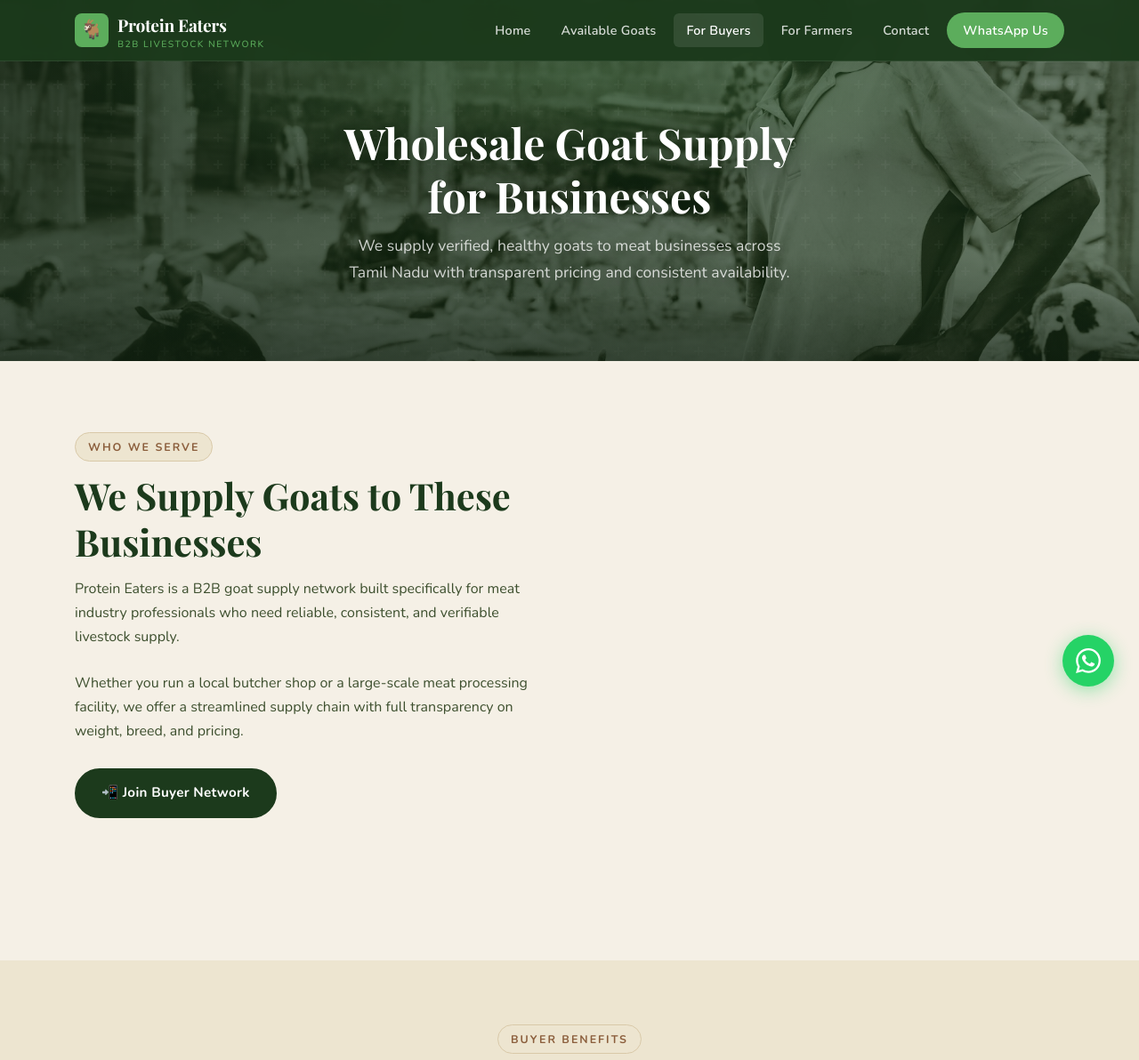
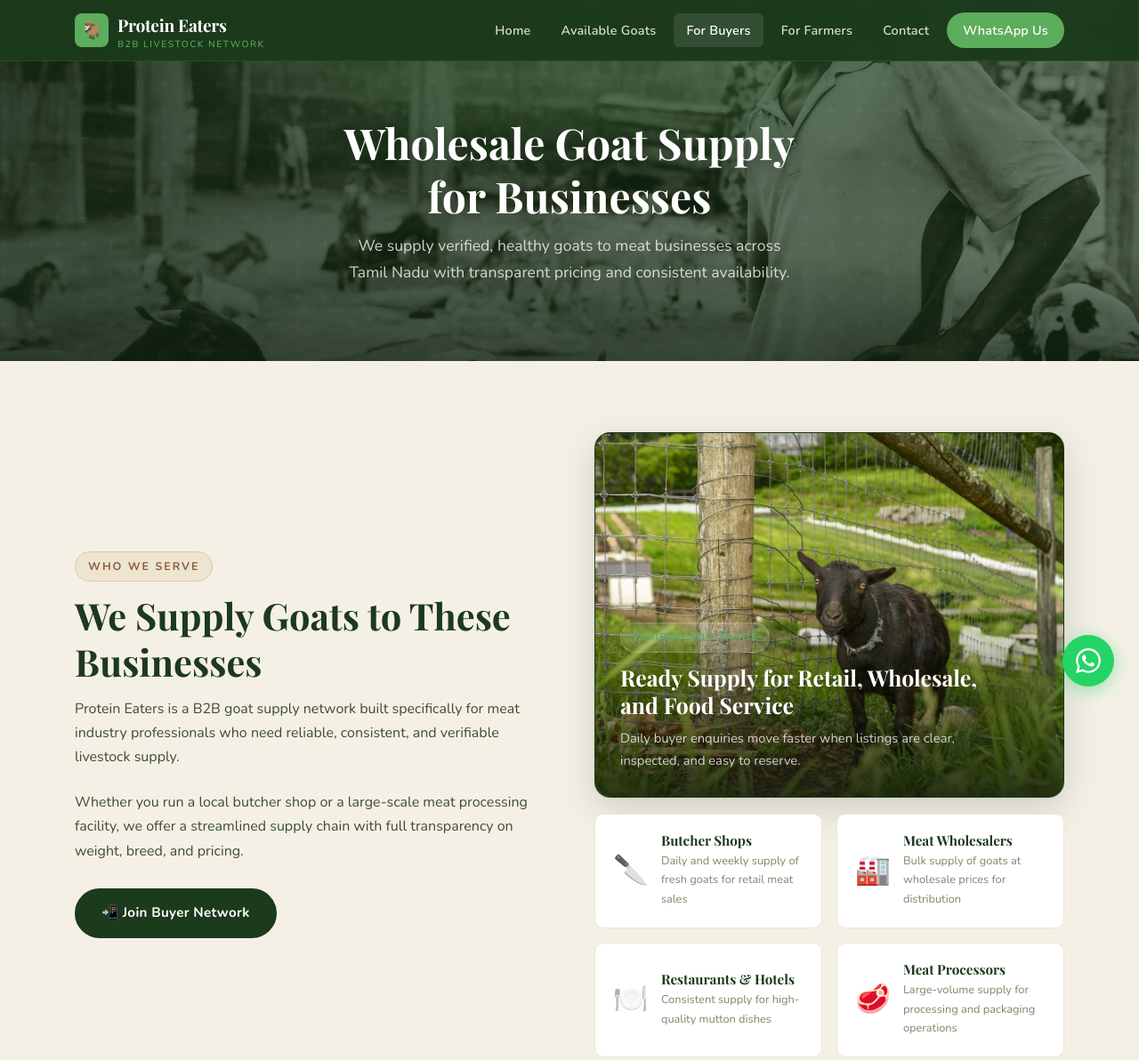
Before and after one commit to Ascendlabs-webs/Goat, a plain HTML site: page buyers.html in a window 1280 px wide. Shown: the top 1192 px of the page at 89% size. Drawn offline with nearby package versions, Linux system fonts and the light colour scheme.

Commit message:
Add files via upload
phhoyo upgrade

```diff
--- a/buyers.html
+++ b/buyers.html
@@ -59,6 +59,16 @@
         <a href="https://wa.me/91XXXXXXXXXX?text=I%20want%20to%20join%20the%20Protein%20Eaters%20buyer%20network." class="btn btn-primary" target="_blank" rel="noopener">📲 Join Buyer Network</a>
       </div>
 
+      <div class="buyers-side">
+        <div class="buyers-visual-card fade-up">
+          <img src="assets/buyers-network.jpg" alt="Goats gathered in a livestock market for business buyers" class="buyers-visual-image" loading="lazy" decoding="async" />
+          <div class="buyers-visual-overlay">
+            <div class="buyers-visual-chip">Verified for Trade</div>
+            <h3>Ready Supply for Retail, Wholesale, and Food Service</h3>
+            <p>Daily buyer enquiries move faster when listings are clear, inspected, and easy to reserve.</p>
+          </div>
+        </div>
+
         <div class="buyer-types-grid stagger-children">
           <div class="buyer-type-card">
             <div class="buyer-type-icon">🔪</div>
@@ -86,6 +96,7 @@
             <div>
               <h4>Meat Processors</h4>
               <p>Large-volume supply for processing and packaging operations</p>
+            </div>
           </div>
         </div>
       </div>
--- a/script.js
+++ b/script.js
@@ -40,6 +40,15 @@ document.addEventListener('DOMContentLoaded', function () {
     }
   });
 
+  /* ── Staggered children fade ── */
+  document.querySelectorAll('.stagger-children').forEach(parent => {
+    const children = parent.querySelectorAll(':scope > *');
+    children.forEach((child, i) => {
+      child.classList.add('fade-up');
+      child.style.transitionDelay = `${i * 0.1}s`;
+    });
+  });
+
   /* ── Scroll-triggered fade-up ── */
   const fadeEls = document.querySelectorAll('.fade-up');
   if (fadeEls.length) {
@@ -54,15 +63,6 @@ document.addEventListener('DOMContentLoaded', function () {
 
     fadeEls.forEach(el => obs.observe(el));
   }
-
-  /* ── Staggered children fade ── */
-  document.querySelectorAll('.stagger-children').forEach(parent => {
-    const children = parent.querySelectorAll(':scope > *');
-    children.forEach((child, i) => {
-      child.classList.add('fade-up');
-      child.style.transitionDelay = `${i * 0.1}s`;
-    });
-  });
 
   /* ── Filter buttons (Available Goats page) ── */
   const filterBtns  = document.querySelectorAll('.filter-btn');
--- a/styles.css
+++ b/styles.css
@@ -144,6 +144,8 @@ h1, h2, h3, h4 {
   color: var(--text-light);
   font-size: 1.05rem;
   max-width: 560px;
+  margin: 0 auto;
+  text-align: center;
 }
 
 /* ── NAVBAR ── */
@@ -1086,6 +1088,64 @@ h1, h2, h3, h4 {
   margin-bottom: 80px;
 }
 
+.buyers-side {
+  display: flex;
+  flex-direction: column;
+  gap: 18px;
+}
+
+.buyers-visual-card {
+  position: relative;
+  min-height: 360px;
+  border-radius: var(--radius-lg);
+  overflow: hidden;
+  box-shadow: var(--shadow-lg);
+  border: 1px solid rgba(28,58,28,0.08);
+  background: var(--green-dark);
+}
+
+.buyers-visual-image {
+  width: 100%;
+  height: 100%;
+  object-fit: cover;
+}
+
+.buyers-visual-overlay {
+  position: absolute;
+  inset: auto 0 0 0;
+  padding: 28px;
+  background: linear-gradient(180deg, rgba(10,20,10,0) 0%, rgba(10,20,10,0.82) 100%);
+  color: var(--white);
+}
+
+.buyers-visual-chip {
+  display: inline-flex;
+  align-items: center;
+  padding: 6px 12px;
+  border-radius: 999px;
+  background: rgba(255,255,255,0.14);
+  border: 1px solid rgba(255,255,255,0.16);
+  color: var(--green-accent);
+  font-size: 0.72rem;
+  font-weight: 800;
+  letter-spacing: 1.2px;
+  text-transform: uppercase;
+  margin-bottom: 12px;
+}
+
+.buyers-visual-overlay h3 {
+  color: var(--white);
+  font-size: 1.55rem;
+  margin-bottom: 10px;
+  max-width: 420px;
+}
+
+.buyers-visual-overlay p {
+  color: rgba(255,255,255,0.78);
+  font-size: 0.92rem;
+  max-width: 420px;
+}
+
 .buyer-types-grid {
   display: grid;
   grid-template-columns: repeat(2, 1fr);
@@ -1527,6 +1587,9 @@ textarea { resize: vertical; min-height: 100px; }
   .process-timeline::before { display: none; }
 
   .buyers-intro { grid-template-columns: 1fr; }
+  .buyers-visual-card { min-height: 300px; }
+  .buyers-visual-overlay { padding: 22px; }
+  .buyers-visual-overlay h3 { font-size: 1.3rem; }
   .buyer-types-grid { grid-template-columns: 1fr; }
   .benefits-grid { grid-template-columns: 1fr; }
   .farmers-intro-grid { grid-template-columns: 1fr; }
```
Also changed, not shown: available-goats.html (+3 -3 lines), assets/buyers-network.jpg (added), assets/listing-mecheri.jpg (added), assets/listing-tellicherry.jpg (added), assets/listing-trichy.jpg (added). Lines whose indentation alone changed are shown as unchanged.
